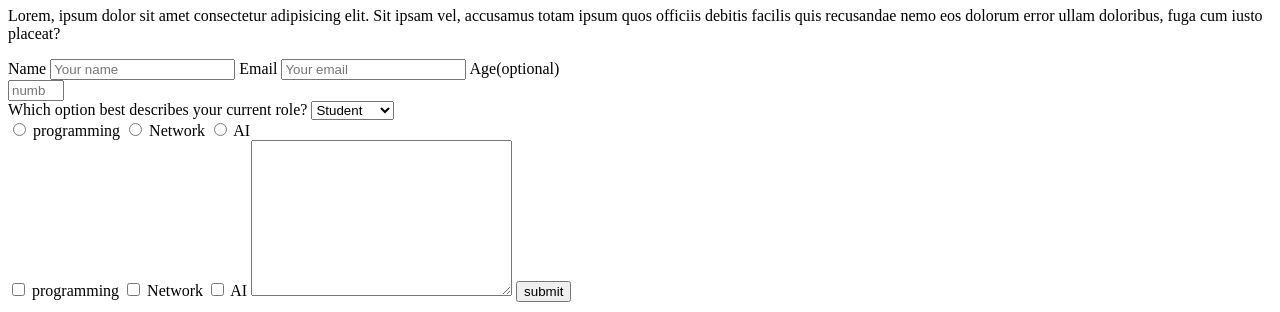
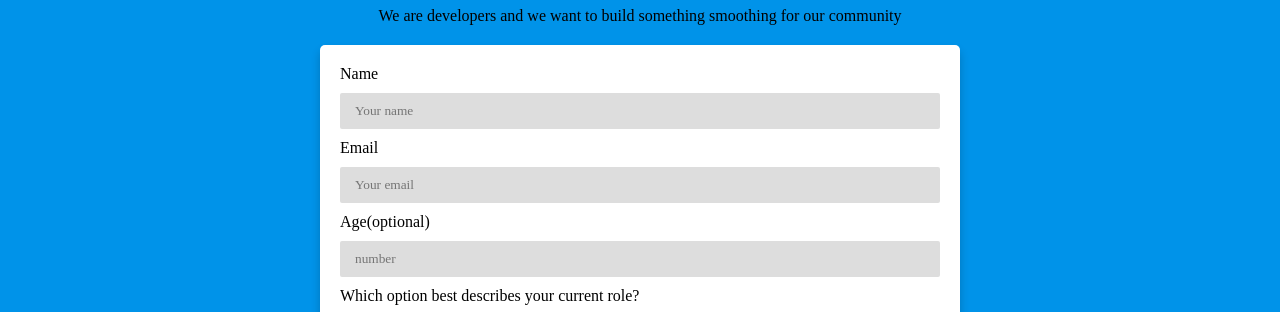
Before and after one commit to ahmadullahnikzad/microverse_trial1, a plain HTML site: page index.html in a window 1280 px wide. Shown: the part 73-385 px from the top of the page. Drawn offline with Linux system fonts and the light colour scheme.

Commit message:
css style added

```diff
--- a/css/style.css
+++ b/css/style.css
@@ -0,0 +1,34 @@
+body{
+    background-repeat: no-repeat;
+    background-color: #0093E9;
+    font-family: sofia pro;
+}
+#title,#description{
+    text-align: center;
+}
+.form-bg{
+    width: min(600px,80%);
+    background-color: white;
+    box-shadow: 0 6px 10px 0 rgba(0,0,0,0.2);
+    border-radius: 5px;
+    margin: 20px auto;
+    padding: 20px;
+    font-family: sofia pro;
+}
+.form-bg input[type='text'],input[type='email'],input[type='number'],select,input[type='submit'],textarea{
+    display: block;
+    width: 100%;
+    box-sizing: border-box;
+    padding: 10px 15px;
+    border: none;
+    background-color: rgb(221, 221, 221);
+    border-radius: 2px;
+    font-family: sofia pro;
+    margin: 10px 0px;
+}
+.form-bg h1{
+    text-align: center;
+}
+.form-bg label{
+    font-family: sofia pro;
+}
--- a/index.html
+++ b/index.html
@@ -8,40 +8,41 @@
 
   <body>
     <h1 id="title">Survey Form</h1>
-    <p id="description">Lorem, ipsum dolor sit amet consectetur adipisicing elit. Sit ipsam vel, accusamus totam ipsum quos officiis debitis facilis quis recusandae nemo eos dolorum error ullam doloribus, fuga cum iusto placeat?</p>
+    <p id="description">We are developers and we want to build something smoothing for our community</p>
+    <div class="form-bg">
     <form id="survey-form" action="">
-    <label for='name' id='name-label'>Name</label>
+    <label for='name' id='name-label'>Name</label><br>
     <input type="text" id='name' placeholder="Your name" pattern="[A-Za-z]" required>
-    <label for='name' id='email-label'>Email</label>
+    <label for='name' id='email-label'>Email</label><br>
     <input type="email" id='email' placeholder="Your email" required pattern="/^[a-zA-Z0-9.!#$%&'*+/=?^_`{|}~-]+@[a-zA-Z0-9-]+(?:\.[a-zA-Z0-9-]+)*$/">
     <label for="number" id='number-label'>Age(optional)</label><br>
-    <input type="number" name="number" id="number" placeholder="number" pattern=[0-9] min="10" max="99"><br>
-    <label for="dropdown">Which option best describes your current role?</label>
+    <input type="number" name="number" id="number" placeholder="number" pattern=[0-9] min="10" max="99">
+    <label for="dropdown">Which option best describes your current role?</label><br>
     <select name="dropdown" id="dropdown">
       <option value="Student">Student</option>
       <option value="Designer">Designer</option>
       <option value="Developer">Developer</option>
       <option value="Teacher">Teacher</option>
-    </select><br>
+    </select>
+    <label for="course">What would you like to see improved? (Check all that apply)</label><br>
     <input type="radio" name="course" id="programming" value="0">
-    <label for="radio">programming</label>
+    <label for="radio">programming</label><br>
     <input type="radio" name="course" id="network" value="0">
-    <label for="radio">Network</label>
+    <label for="radio">Network</label><br>
     <input type="radio" name="course" id="AI" value="0">
     <label for="radio">AI</label><br>
     <input type="checkbox" name="course" id="programming" value="0">
-    <label for="checkbox">programming</label>
+    <label for="checkbox">programming</label><br>
     <input type="checkbox" name="course" id="network" value="0">
-    <label for="checkbox">Network</label>
+    <label for="checkbox">Network</label><br>
     <input type="checkbox" name="course" id="AI" value="0">
-    <label for="checkbox">AI</label>
-    <textarea name="" id="" cols="30" rows="10"></textarea>
+    <label for="checkbox">AI</label><br>
+    <label for="message">Any comments or suggestions</label>
+    <textarea name="message" id="message" cols="30" rows="10"></textarea>
     <input type="submit" value="submit" id="submit">
     </form>
+    </div>
     <script src="https://cdn.freecodecamp.org/testable-projects-fcc/v1/bundle.js"></script>
-
-
-    <h1>Hello world! We are Developer</h1>
     <script  src="js/index.js"></script>
   </body>
 </html>
```
